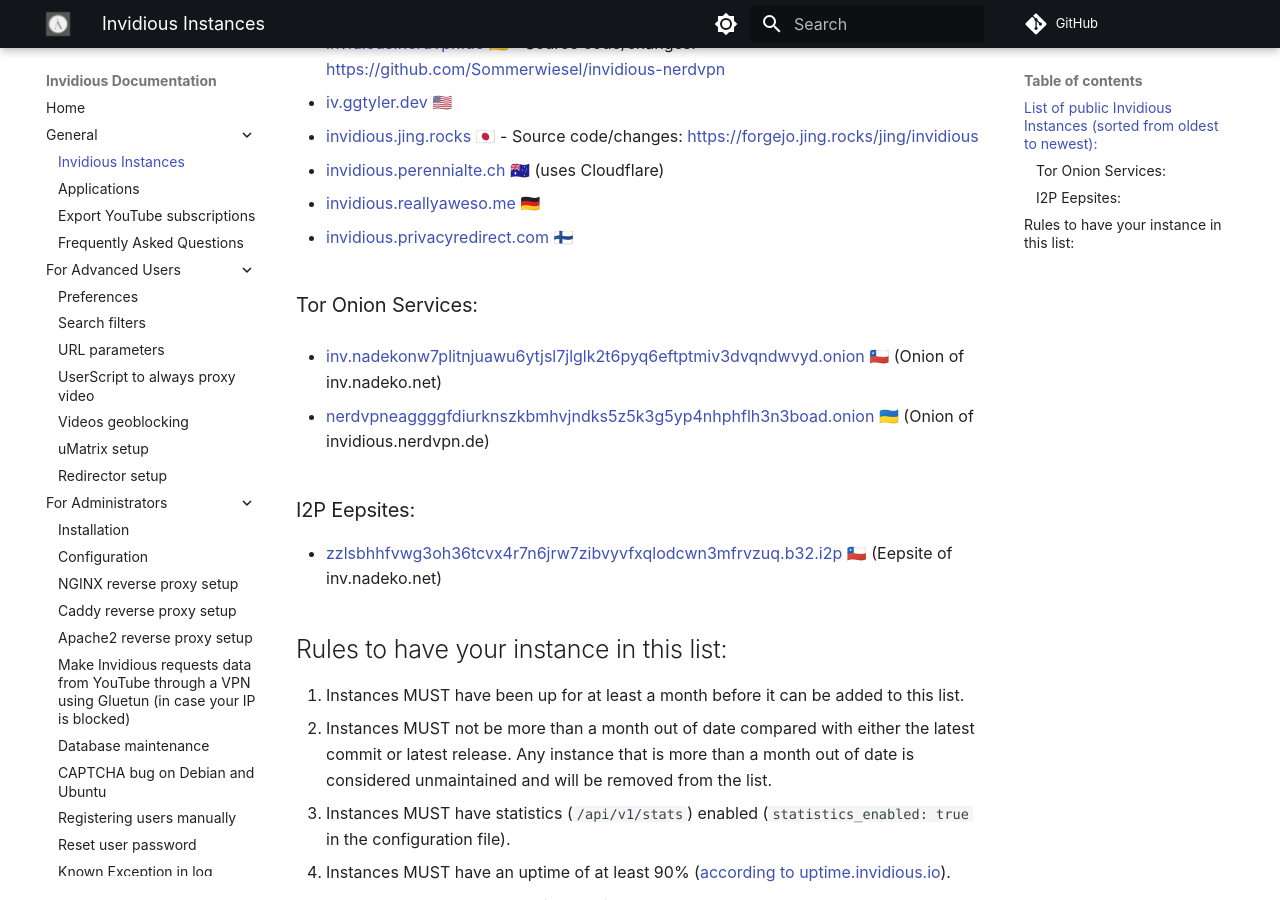
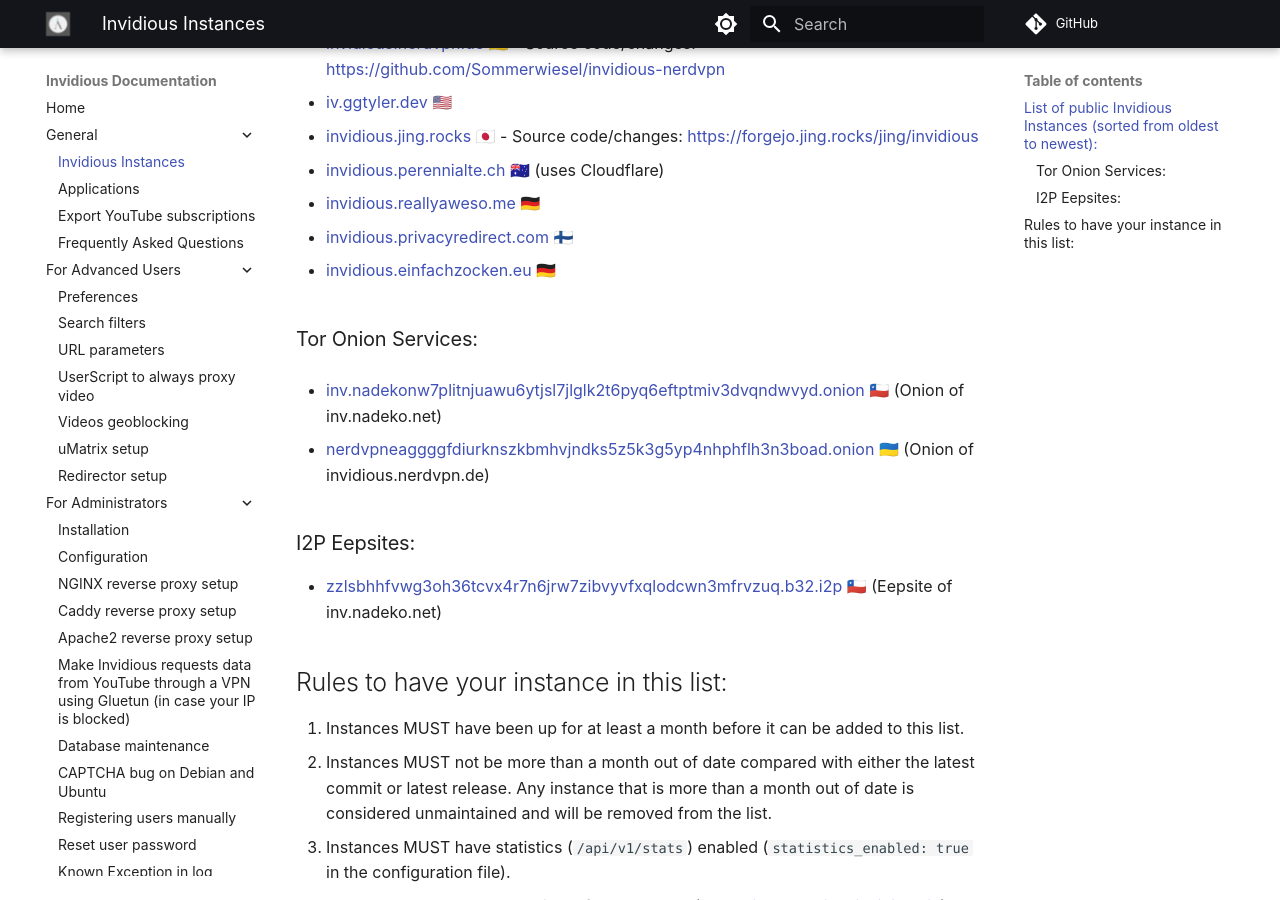
Before and after one commit to iv-org/documentation, an MkDocs documentation site: the page built from docs/instances.md, in a window 1280 px wide and 900 px high, scrolled down 484 px. Built offline with MkDocs 1.6.1 and Material for MkDocs 9.7.7, drawn with Linux system fonts in a browser that asks for light colours; comment, search, counter and statistics services are not loaded.

Commit message:
Add invidious.einfachzocken.eu back

```diff
--- a/docs/instances.md
+++ b/docs/instances.md
@@ -23,6 +23,8 @@
 * [invidious.reallyaweso.me](https://invidious.reallyaweso.me) 🇩🇪
 
 * [invidious.privacyredirect.com](https://invidious.privacyredirect.com) 🇫🇮
+
+* [invidious.einfachzocken.eu](https://invidious.einfachzocken.eu) 🇩🇪
 
 ### Tor Onion Services:
 
```
